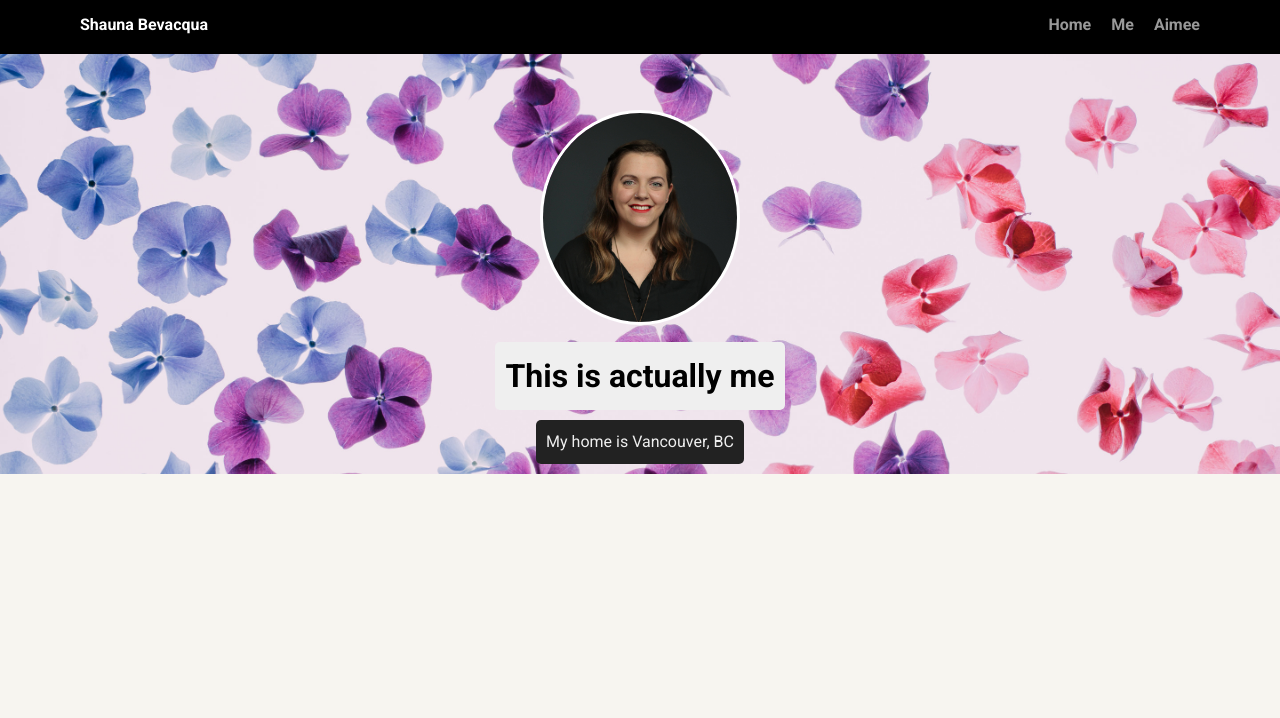
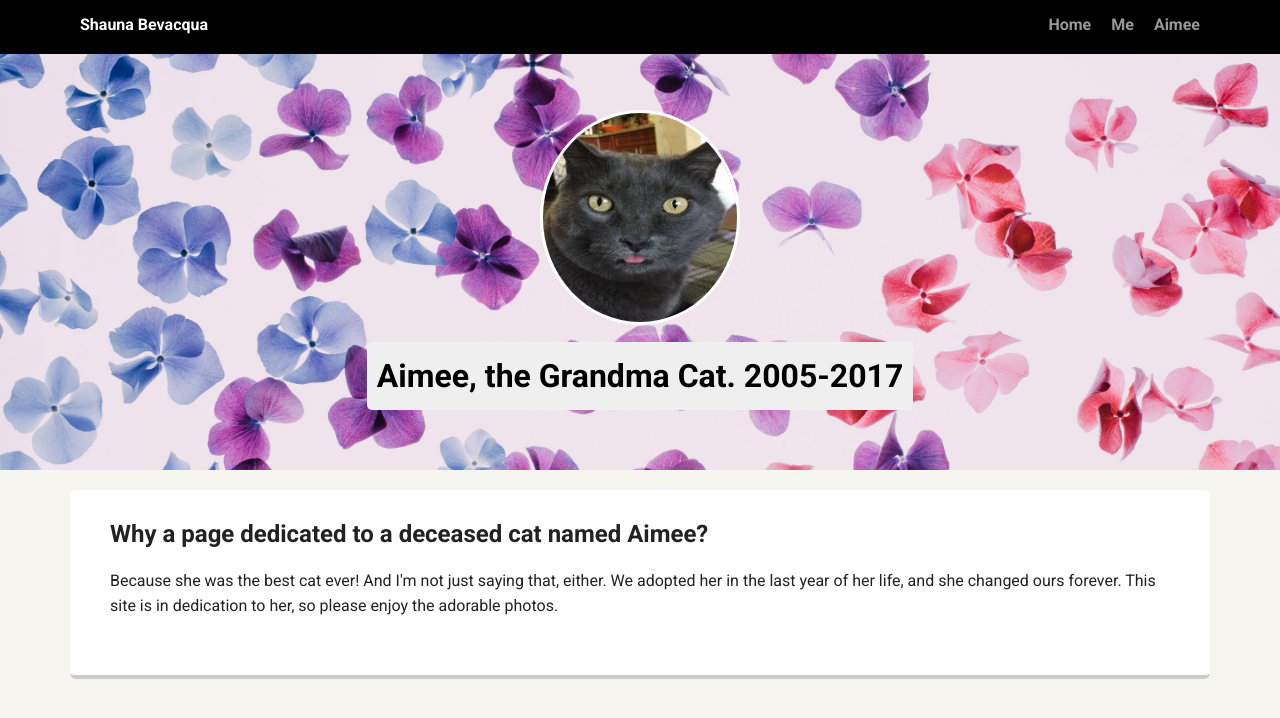
Before and after one commit to shaunabee/techdegree-actual-project1, a plain HTML site: page aimee.html in a window 1280 px wide. Drawn offline with Linux system fonts and the light colour scheme; a web font is replaced by a local one.

Commit message:
changed styling of cards on About and Aimee pages

```diff
--- a/aimee.html
+++ b/aimee.html
@@ -16,9 +16,15 @@
   </div>
 
   <header>
-      <img src="images/shauna.jpg" alt="Photo of Shauna Bevacqua" class="profile-image">
-      <h1 class="tag name">This is actually me</h1>
-      <p class="tag location">My home is Vancouver, BC</p>
+      <img src="images/rsz_aimee.jpg" alt="Photo of Aimee the cat" class="profile-image">
+      <h1 class="tag name">Aimee, the Grandma Cat. 2005-2017</h1>
   </header>
 
+      <main class="flex">
+      <div class="card-aimee">
+        <h2>Why a page dedicated to a deceased cat named Aimee?</h2>
+        <p>Because she was the best cat ever! And I'm not just saying that, either. We adopted her in the last year of her life, and she changed ours forever. This site is in dedication to her, so please enjoy the adorable photos.</p>
+      </div>
+      <img src="" alt="" class="aimee-photos"
+
 </html>
--- a/styles.css
+++ b/styles.css
@@ -99,6 +99,27 @@ header .profile-image:hover {
   border-radius: 6px;
   transition: all .5s;
 }
+
+.card-me {
+  margin: 30px;
+  padding: 20px 40px 40px;
+  text-align: left;
+  background: #fff;
+  border-bottom: 4px solid #ccc;
+  border-radius: 6px;
+  transition: all .5s;
+}
+.card-aimee {
+  margin-left: 30px;
+  margin-right: 30px;
+  padding: 10px 40px 40px;
+  text-align: left;
+  background: #fff;
+  border-bottom: 4px solid #ccc;
+  border-radius: 6px;
+  transition: all .5s;
+}
+
 .card:hover {
   border-color: #ff99ff;
 }
```
Also changed, not shown: about.html (+3 -3 lines), index.html (+1 -1 lines).
